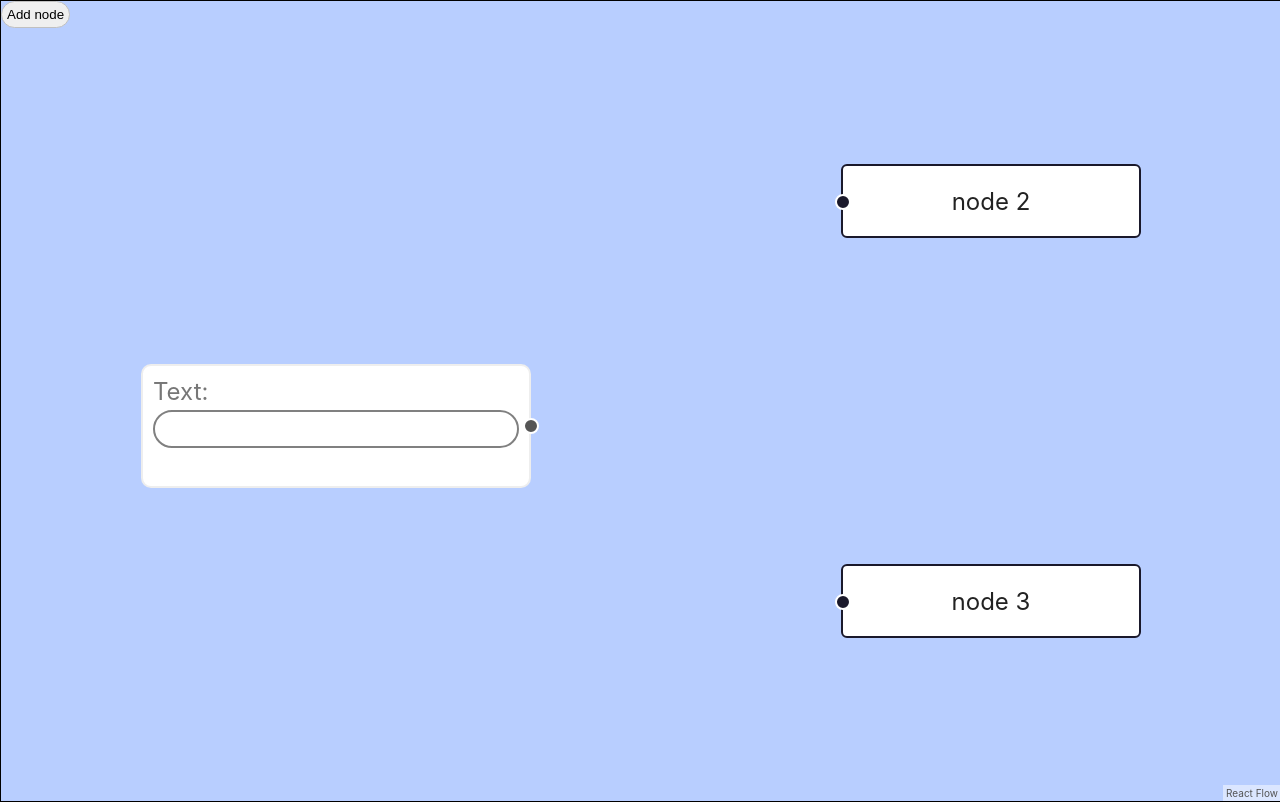
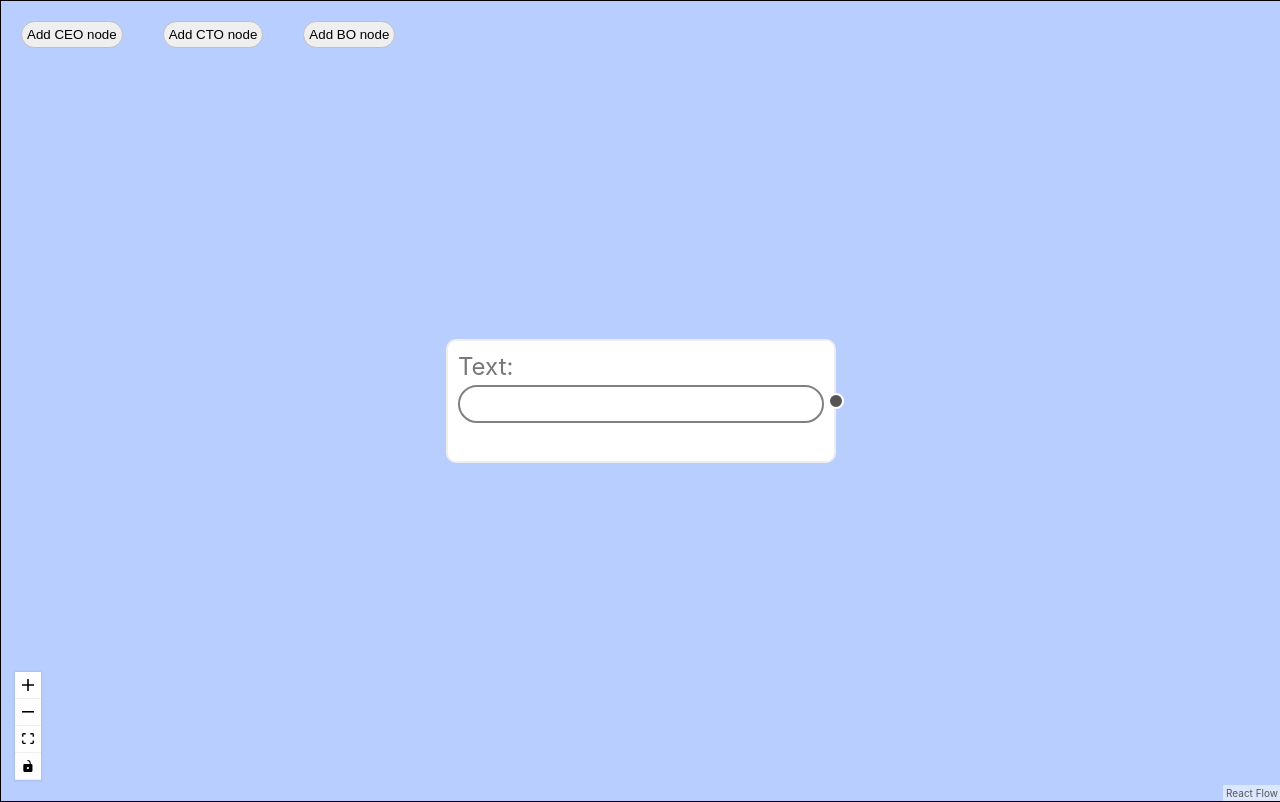
Before and after one commit to rzngnam1402/wf-designer, a React (Create React App) app: page / in a window 1280 px wide. Built offline with nearby package versions, Linux system fonts and the light colour scheme.

Commit message:
add nodes

```diff
--- a/src/App.css
+++ b/src/App.css
@@ -4,10 +4,19 @@
     border: 1px solid black;
 }
 
+.btn_container {
+    position: absolute;
+    z-index: 9;
+}
+
 .btn-add {
     padding: 5px;
     border: 1px solid silver;
     border-radius: 50px;
-    position: absolute;
-    z-index: 9;
+    margin: 20px;
 }
+
+.btn-add:hover {
+    opacity: 0.9;
+    cursor: pointer;
+}
--- a/src/App.js
+++ b/src/App.js
@@ -1,7 +1,8 @@
 import { useCallback, useState } from 'react';
 import ReactFlow, {
   addEdge, applyEdgeChanges, applyNodeChanges,
-  useReactFlow, ReactFlowProvider
+  useReactFlow, ReactFlowProvider,
+  Controls
 } from 'react-flow-renderer';
 
 import TextUpdaterNode from './components/reactflow/textUpdaterNode';
@@ -16,25 +17,11 @@ const rfStyle = {
 
 const initialNodes = [
   { id: 'node-1', type: 'textUpdater', position: { x: -100, y: 100 }, data: { value: 123 } },
-  {
-    id: 'node-2',
-    type: 'output',
-    targetPosition: 'left',
-    position: { x: 250, y: 0 },
-    data: { label: 'node 2' },
-  },
-  {
-    id: 'node-3',
-    type: 'output',
-    targetPosition: 'left',
-    position: { x: 250, y: 200 },
-    data: { label: 'node 3' },
-  },
 ];
 
 const nodeTypes = { textUpdater: TextUpdaterNode };
 
-let nodeId = 3;
+let nodeId = 1;
 
 function Flow() {
   const [nodes, setNodes] = useState(initialNodes);
@@ -54,7 +41,7 @@ function Flow() {
   );
 
   const reactFlowInstance = useReactFlow();
-  const onClickHandler = useCallback(() => {
+  const onClickHandler = useCallback((type) => {
     const id = `${++nodeId}`;
     const newNode = {
       id,
@@ -62,18 +49,31 @@ function Flow() {
         x: Math.random() * 200,
         y: Math.random() * 200,
       },
+      sourcePosition: 'right',
+      targetPosition: 'left',
       data: {
-        label: `Node ${id}`,
+        label: `${type}`,
       },
+
     };
     reactFlowInstance.addNodes(newNode);
   }, [reactFlowInstance]);
 
+  let isDraggable = false;
+
   return (
     <div className="canvas_container">
-      <button onClick={onClickHandler} className="btn-add">
-        Add node
-      </button>
+      <div className='btn_container'>
+        <button onClick={() => onClickHandler('CEO')} className="btn-add">
+          Add CEO node
+        </button>
+        <button onClick={() => onClickHandler('CTO')} className="btn-add">
+          Add CTO node
+        </button>
+        <button onClick={() => onClickHandler('BO')} className="btn-add">
+          Add BO node
+        </button>
+      </div>
       <ReactFlow
         nodes={nodes}
         edges={edges}
@@ -84,6 +84,7 @@ function Flow() {
         fitView
         style={rfStyle}
       />
+      <Controls />
     </div >
   );
 }
```
